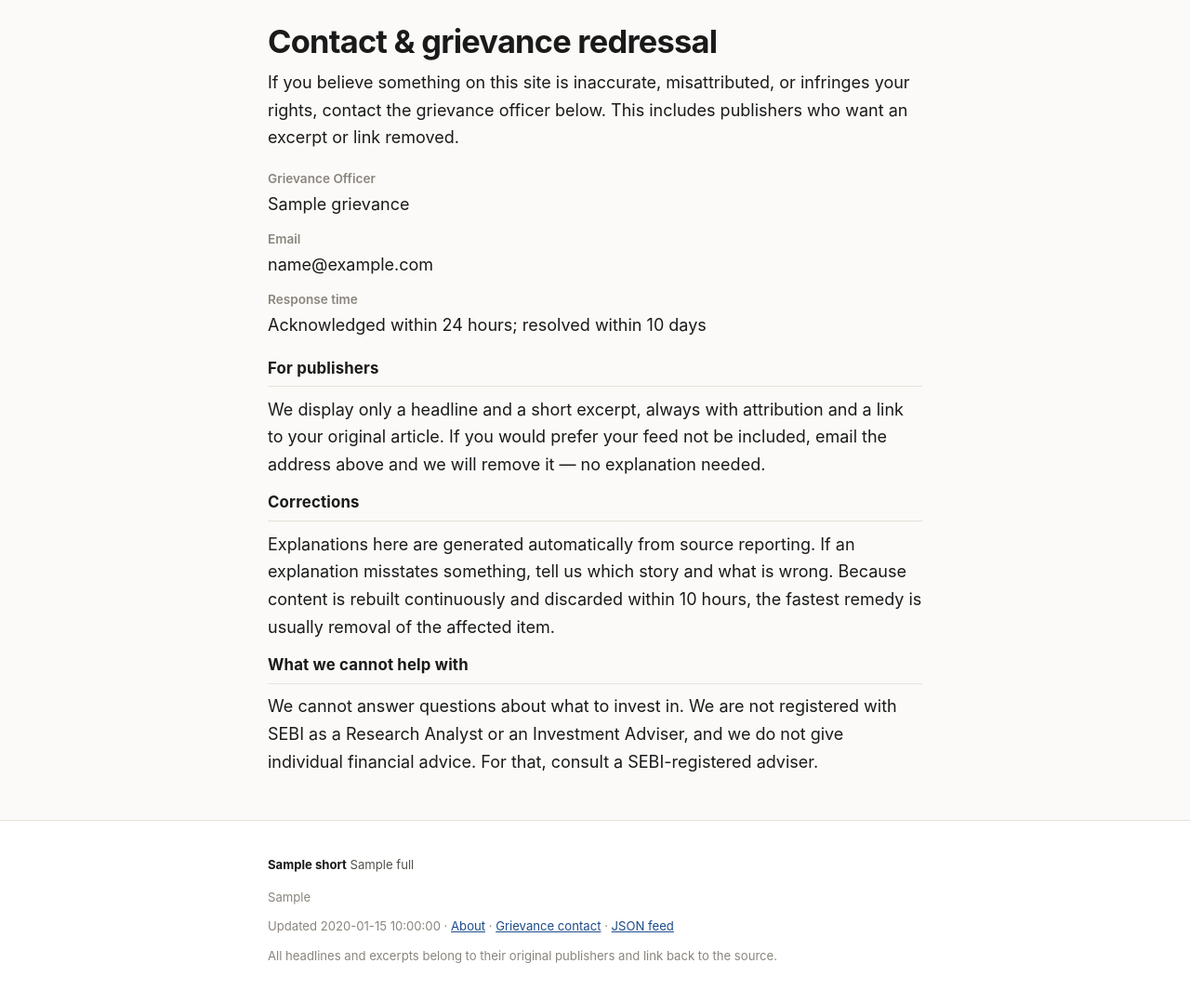
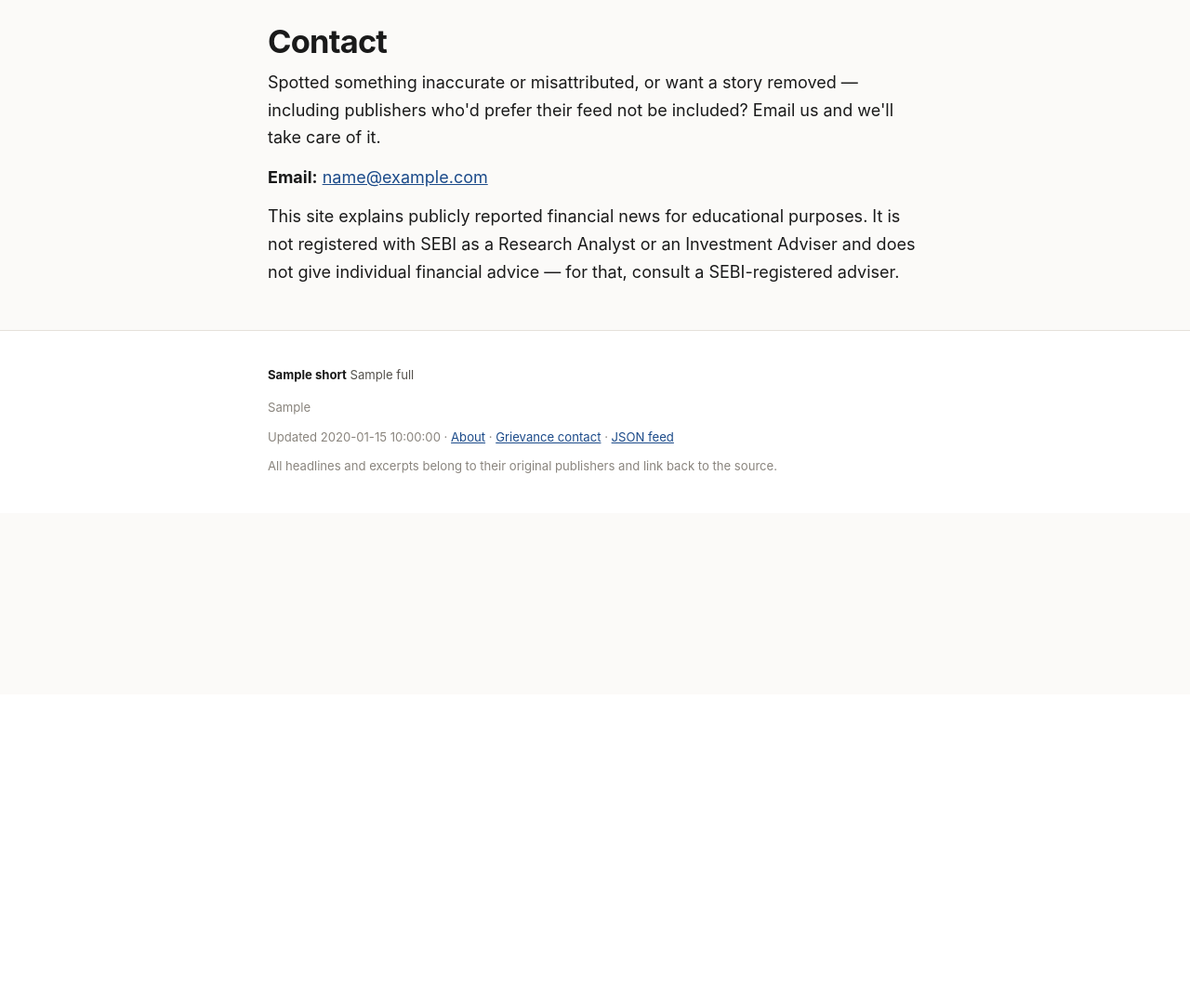
Before and after one commit to Ayushsub/WhatItMeans, a Python web app: template web/templates/contact.html in a window 1280 px wide. Shown: the part 53-1132 px from the top of the page at 93% size. After the commit the page ends 562 px from the top, so only its background shows below. Run offline with Jinja, Linux system fonts and the light colour scheme; the template is opened without the code that fills it: most values are stand-ins (such as "Sample title", 1, 10 or a date in 2020).

Commit message:
rename to WhatItMeans, simplify contact page

```diff
--- a/config/compliance.yml
+++ b/config/compliance.yml
@@ -176,6 +176,4 @@ disclaimer:
 # A dedicated address (e.g. contact@yourdomain) is better than a personal inbox
 # once there is a custom domain — it can be rotated without editing the site.
 grievance:
-  officer_name: "Ayush"
   email: "ayushpk21i@gmail.com"
-  response_days: 15
--- a/pipeline/fetch.py
+++ b/pipeline/fetch.py
@@ -20,7 +20,7 @@ import httpx
 log = logging.getLogger(__name__)
 
 USER_AGENT = (
-    "NewsxBot/0.1 (+https://github.com/newsx; financial news explainer; "
+    "WhatItMeansBot/0.1 (+https://github.com/Ayushsub/WhatItMeans; financial news explainer; "
     "respects robots.txt; contact via repository)"
 )
 
--- a/pipeline/publish.py
+++ b/pipeline/publish.py
@@ -133,8 +133,8 @@ def publish(site_dir: Path, push: bool = False, cwd: Path | None = None) -> bool
             log.info("no changes to publish")
             return True
 
-        env_name = os.environ.get("GIT_AUTHOR_NAME", "newsx-bot")
-        env_email = os.environ.get("GIT_AUTHOR_EMAIL", "newsx-bot@users.noreply.github.com")
+        env_name = os.environ.get("GIT_AUTHOR_NAME", "whatitmeans-bot")
+        env_email = os.environ.get("GIT_AUTHOR_EMAIL", "whatitmeans-bot@users.noreply.github.com")
         _run(["git", "-c", f"user.name={env_name}", "-c", f"user.email={env_email}",
               "commit", "-m", f"site: {stamp}"], worktree)
 
--- a/pipeline/render.py
+++ b/pipeline/render.py
@@ -32,7 +32,7 @@ WEB = ROOT / "web"
 _DEFAULT_SITE = ROOT / "site"
 SITE = _DEFAULT_SITE  # published output location
 
-SITE_NAME = "Newsx"
+SITE_NAME = "WhatItMeans"
 
 _PLATFORM_FORMATS = {
     "linkedin": "1200-1500 chars, line breaks between sections, max 3 hashtags at the end",
--- a/pipeline/run.py
+++ b/pipeline/run.py
@@ -200,7 +200,7 @@ def _dump(out: Path, results, articles, ranked, selected, started) -> None:
 
 
 def main() -> int:
-    p = argparse.ArgumentParser(description="Newsx pipeline")
+    p = argparse.ArgumentParser(description="WhatItMeans pipeline")
     p.add_argument("--no-llm", action="store_true", help="stop after ranking")
     p.add_argument("--dump", type=Path, help="write inspection artifacts here")
     p.add_argument("--limit", type=int, help="override max clusters analyzed")
--- a/web/static/style.css
+++ b/web/static/style.css
@@ -1,4 +1,4 @@
-/* Newsx — single stylesheet, mobile-first, no framework, no webfonts.
+/* WhatItMeans — single stylesheet, mobile-first, no framework, no webfonts.
    System fonts only: a webfont would be a render-blocking round trip on a
    phone on mobile data, which is the primary reading context. */
 
--- a/web/templates/contact.html
+++ b/web/templates/contact.html
@@ -1,34 +1,19 @@
 {% extends "base.html" %}
-{% block title %}Contact & Grievance — {{ site_name }}{% endblock %}
+{% block title %}Contact — {{ site_name }}{% endblock %}
 
 {% block content %}
 <article class="page">
-<h1>Contact &amp; grievance redressal</h1>
+<h1>Contact</h1>
 
-<p>If you believe something on this site is inaccurate, misattributed, or
-infringes your rights, contact the grievance officer below. This includes
-publishers who want an excerpt or link removed.</p>
+<p>Spotted something inaccurate or misattributed, or want a story removed —
+including publishers who'd prefer their feed not be included? Email us and
+we'll take care of it.</p>
 
-<dl class="contactinfo">
-  <dt>Grievance Officer</dt><dd>{{ grievance.officer_name }}</dd>
-  <dt>Email</dt><dd>{{ grievance.email }}</dd>
-  <dt>Response time</dt><dd>Acknowledged within 24 hours; resolved within {{ grievance.response_days }} days</dd>
-</dl>
+<p><strong>Email:</strong> <a href="mailto:{{ grievance.email }}">{{ grievance.email }}</a></p>
 
-<h2>For publishers</h2>
-<p>We display only a headline and a short excerpt, always with attribution and a
-link to your original article. If you would prefer your feed not be included,
-email the address above and we will remove it — no explanation needed.</p>
-
-<h2>Corrections</h2>
-<p>Explanations here are generated automatically from source reporting. If an
-explanation misstates something, tell us which story and what is wrong. Because
-content is rebuilt continuously and discarded within {{ retention_hours }} hours,
-the fastest remedy is usually removal of the affected item.</p>
-
-<h2>What we cannot help with</h2>
-<p>We cannot answer questions about what to invest in. We are not registered with
-SEBI as a Research Analyst or an Investment Adviser, and we do not give
-individual financial advice. For that, consult a SEBI-registered adviser.</p>
+<p>This site explains publicly reported financial news for educational
+purposes. It is not registered with SEBI as a Research Analyst or an
+Investment Adviser and does not give individual financial advice — for that,
+consult a SEBI-registered adviser.</p>
 </article>
 {% endblock %}
```
Also changed, not shown: .github/workflows/keepalive.yml, .github/workflows/pipeline.yml, README.md.
